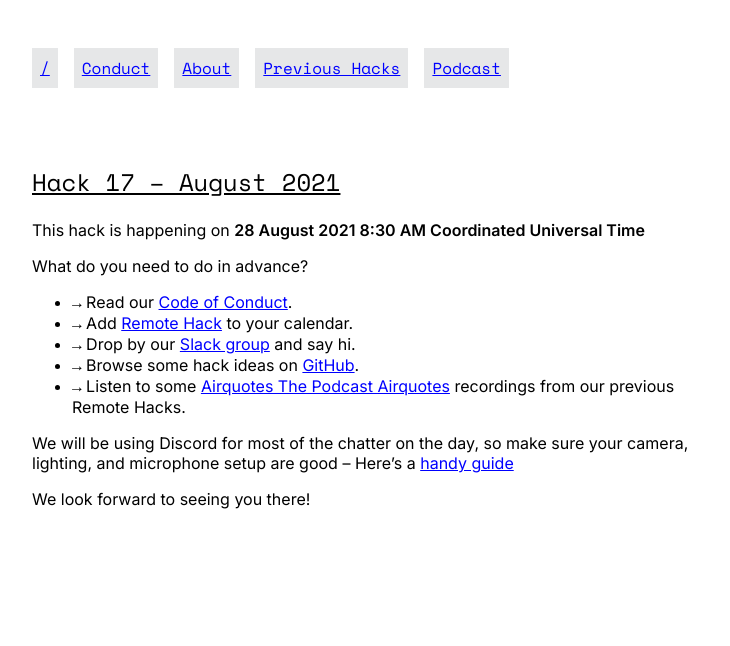
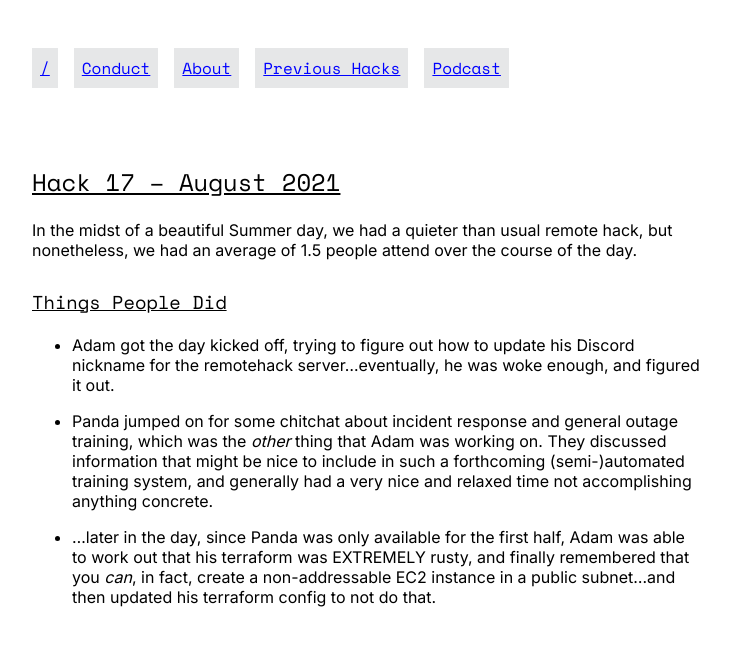
Before and after one commit to remotehack/remotehack.github.io, a Jekyll site: the page built from _hacks/17.md, in a window 1280 px wide. Shown: the top 646 px of the page, without its empty margins (272-1002 px from the left). Built offline with Jekyll 4.4.1, drawn with Linux system fonts in a browser that asks for light colours.

Commit message:
add writeup and update for next event (#146)
* add writeup and update for next event

* Update wording

```diff
--- a/_hacks/17.md
+++ b/_hacks/17.md
@@ -1,5 +1,15 @@
 ---
 hack_number: 17
 date: 2021-08-28
-happened: false
+happened: true
 ---
+
+In the midst of a beautiful Summer day, we had a quieter than usual remote hack, but nonetheless, we had an average of 1.5 people attend over the course of the day.
+
+### Things People Did
+
+- Adam got the day kicked off, trying to figure out how to update his Discord nickname for the remotehack server...eventually, he was woke enough, and figured it out.
+
+- Panda jumped on for some chitchat about incident response and general outage training, which was the _other_ thing that Adam was working on. They discussed information that might be nice to include in such a forthcoming (semi-)automated training system, and generally had a very nice and relaxed time not accomplishing anything concrete.
+
+- ...later in the day, since Panda was only available for the first half, Adam was able to work out that his terraform was EXTREMELY rusty, and finally remembered that you *can*, in fact, create a non-addressable EC2 instance in a public subnet...and then updated his terraform config to not do that.
```
Also changed, not shown: _hacks/18.md (added, +5 -0 lines).
